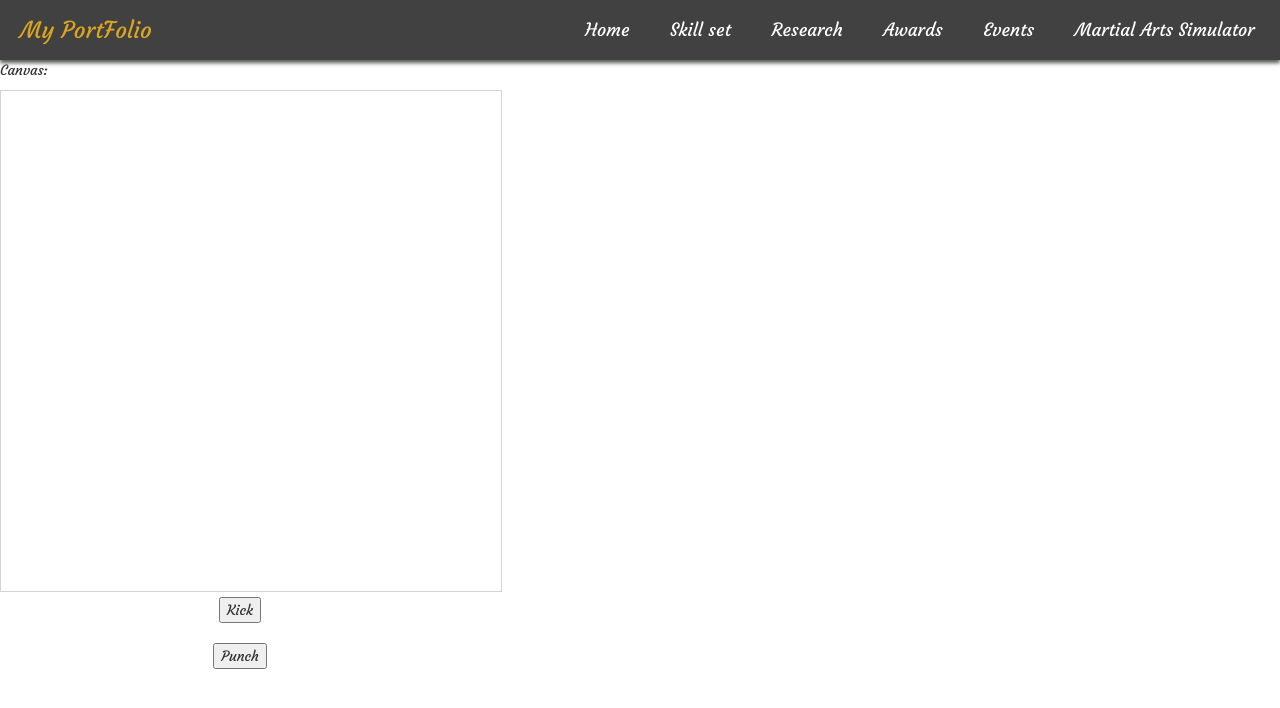
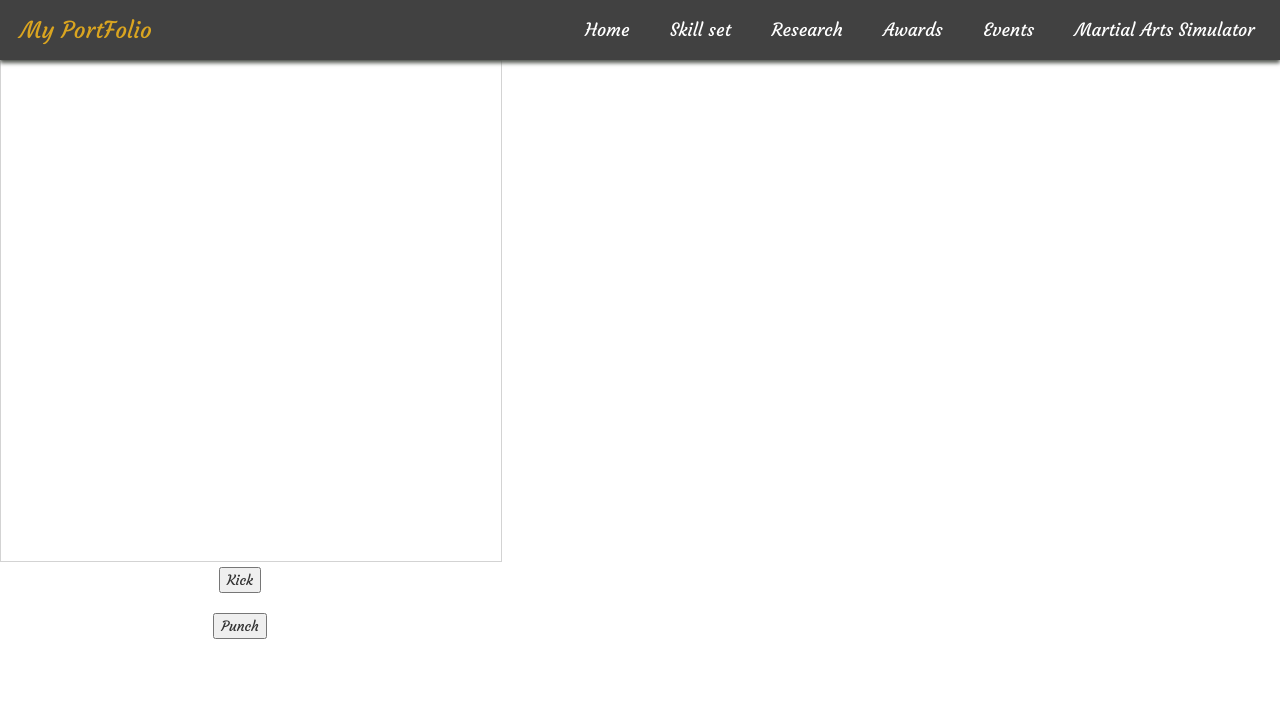
Before and after one commit to kcthanu/profile, a plain HTML site: page martialartsim.html in a window 1280 px wide. Drawn offline with nearby package versions, Linux system fonts and the light colour scheme; a web font is replaced by a local one.

Commit message:
Update martialartsim.html

```diff
--- a/martialartsim.html
+++ b/martialartsim.html
@@ -312,7 +312,6 @@
      <!--Navigation bar ends-->
  <!--Martial Arts Sim Starts from here-->
 
-<p>Canvas:</p>
 <canvas id="myCanvas" width="500" height="500" style="border:1px solid #d3d3d3;">
 Your browser does not support the HTML5 canvas tag.
 </canvas>
```
